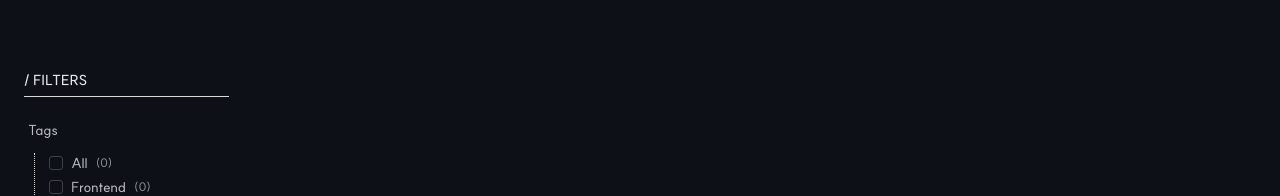
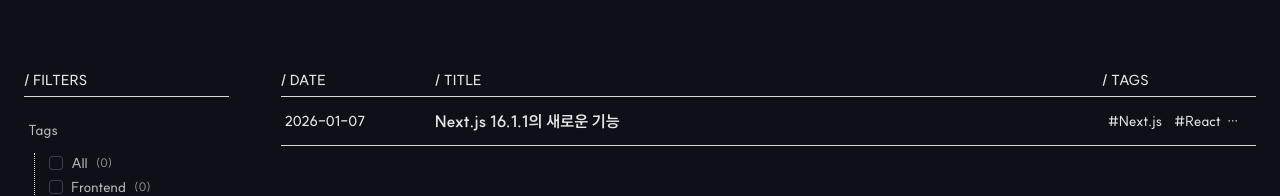
Before and after one commit to chan-byeong/blog, a Next.js app in the folder apps/blog/: page / in a window 1280 px wide. Shown: the part 210-406 px from the top of the page. Built offline with nearby package versions, Linux system fonts and the light colour scheme; a web font is replaced by a local one.

Commit message:
fix: move nav-bar to layout component

```diff
--- a/apps/blog/src/app/layout.tsx
+++ b/apps/blog/src/app/layout.tsx
@@ -4,6 +4,7 @@ import { Inter } from 'next/font/google';
 import '@hackernoon/pixel-icon-library/fonts/iconfont.css';
 import './globals.css';
 import { ThemeProvider } from '../components/theme-provider';
+import { NavBar } from '@/components/ui/nav-bar';
 
 const suit = localFont({
   src: './fonts/SUIT-Variable.woff2',
@@ -30,10 +31,13 @@ export default function RootLayout({
   return (
     <html lang='ko' suppressHydrationWarning>
       <body
-        className={`${suit.variable} ${inter.variable} font-suit antialiased bg-background`}
+        className={`${suit.variable} ${inter.variable} font-suit antialiased bg-background selection:bg-accent`}
       >
-        <main>
-          <ThemeProvider>{children}</ThemeProvider>
+        <main className='grid items-start w-full max-w-7xl mx-auto min-h-dvh auto-rows-auto grid-flow-row px-6 gap-0 grid-cols-8 md:grid-cols-[repeat(24,1fr)] sm:grid-cols-[repeat(16,1fr)]'>
+          <ThemeProvider>
+            <NavBar />
+            {children}
+          </ThemeProvider>
         </main>
       </body>
     </html>
--- a/apps/blog/src/app/page.tsx
+++ b/apps/blog/src/app/page.tsx
@@ -1,14 +1,15 @@
-import { NavBar } from '@/components/ui/nav-bar';
 import { SideBar } from '@/components/side-bar';
-import { PostList } from '@/components/post-list';
+import { PostsSection } from '@/components/posts-section';
+import { getAllPosts } from '@/lib/posts';
 
 export default async function Home() {
+  const posts = await getAllPosts();
+
   return (
-    <div className='grid items-start w-full max-w-7xl mx-auto min-h-dvh auto-rows-auto grid-flow-row px-6 gap-0 grid-cols-8 md:grid-cols-[repeat(24,1fr)] sm:grid-cols-[repeat(16,1fr)]'>
-      <NavBar />
+    <div className='grid grid-cols-subgrid col-span-full'>
       <section className='grid grid-cols-subgrid self-start col-span-full pt-20 gap-y-14 items-start'>
         <SideBar />
-        <PostList />
+        <PostsSection />
       </section>
     </div>
   );
```
